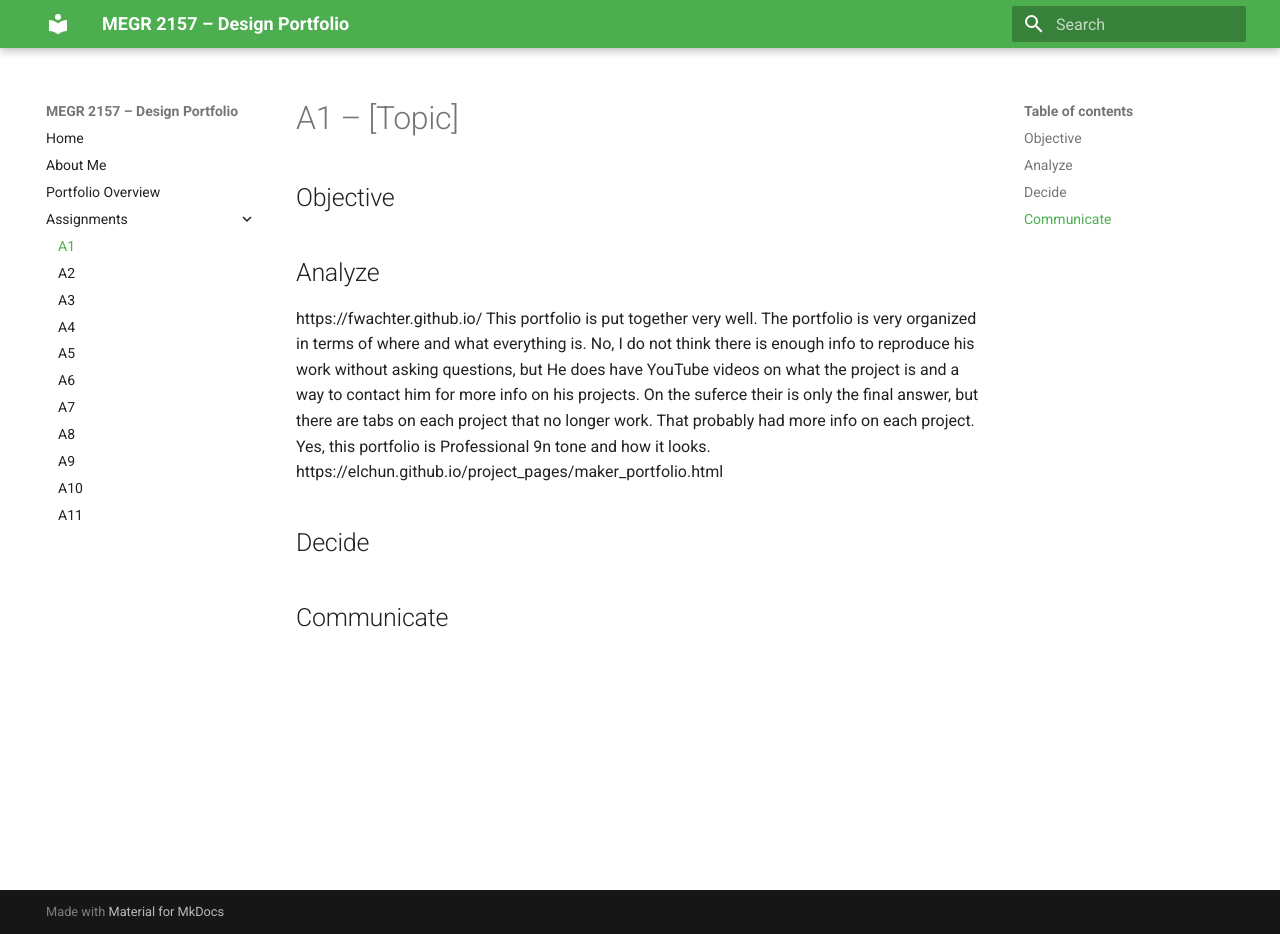
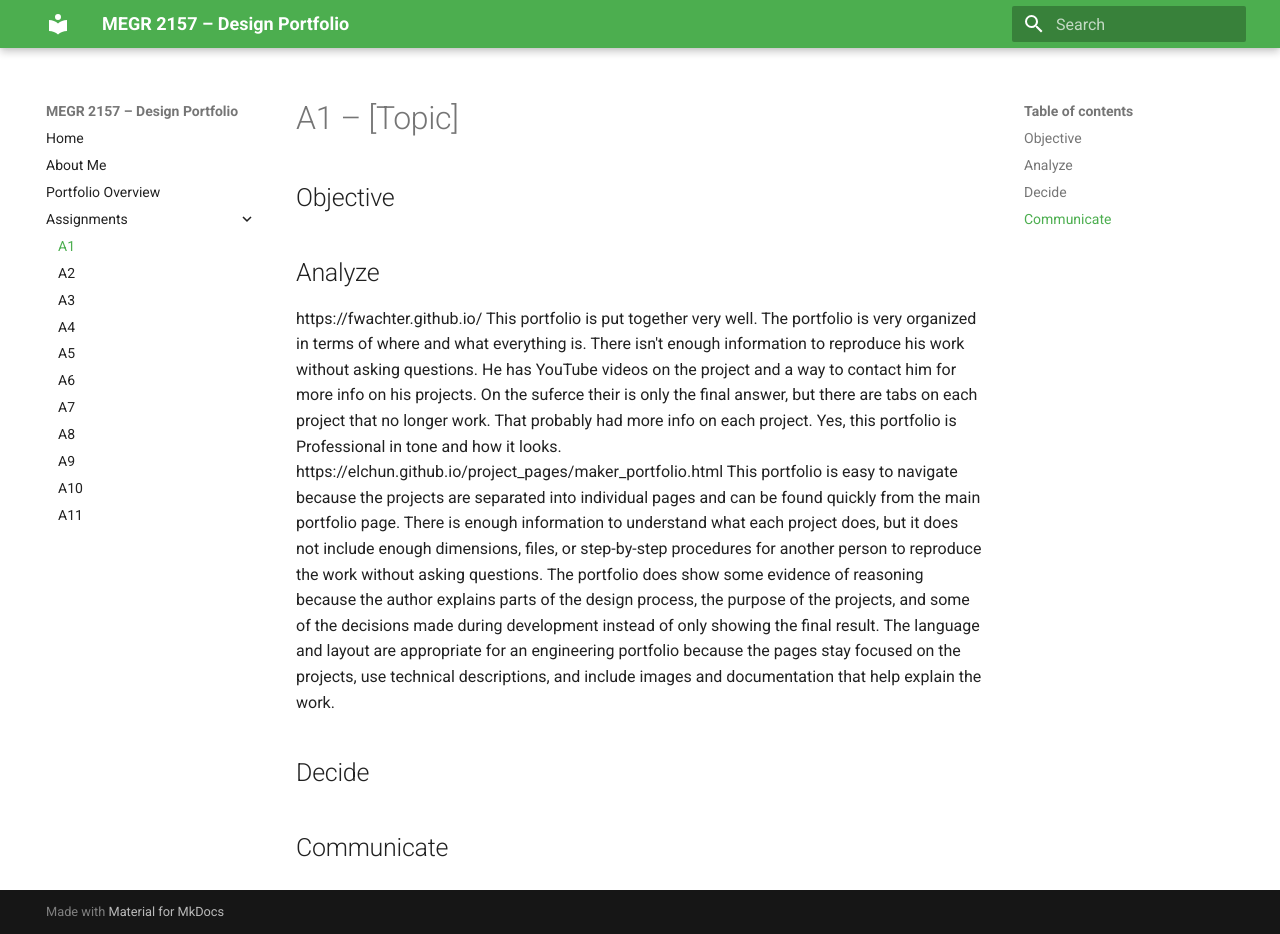
Before and after one commit to Agraha74/megr2157-portfolio, an MkDocs documentation site: the page built from docs/assignments/A01/index.md, in a window 1280 px wide and 934 px high. Built offline with MkDocs 1.6.1 and Material for MkDocs 9.7.7, drawn with Linux system fonts in a browser that asks for light colours.

Commit message:
Revise analysis section for clarity and grammar
Corrected grammar and improved clarity in the analysis section. Added details about navigation and project explanation.

```diff
--- a/docs/assignments/A01/index.md
+++ b/docs/assignments/A01/index.md
@@ -3,9 +3,9 @@
 ## Objective
 ## Analyze
 https://fwachter.github.io/
-This portfolio is put together very well. The portfolio is very organized in terms of where and what everything is. No, I do not think there is enough info to reproduce his work without asking questions, but He does have YouTube videos on what the project is and a way to contact him for more info on his projects. On the suferce their is only the final answer, but there are tabs on each project that no longer work. That probably had more info on each project. Yes, this portfolio is Professional 9n tone and how it looks.
+This portfolio is put together very well. The portfolio is very organized in terms of where and what everything is. There isn't enough information to reproduce his work without asking questions. He has YouTube videos on the project and a way to contact him for more info on his projects. On the suferce their is only the final answer, but there are tabs on each project that no longer work. That probably had more info on each project. Yes, this portfolio is Professional in tone and how it looks.
 https://elchun.github.io/project_pages/maker_portfolio.html
-
+This portfolio is easy to navigate because the projects are separated into individual pages and can be found quickly from the main portfolio page. There is enough information to understand what each project does, but it does not include enough dimensions, files, or step-by-step procedures for another person to reproduce the work without asking questions. The portfolio does show some evidence of reasoning because the author explains parts of the design process, the purpose of the projects, and some of the decisions made during development instead of only showing the final result. The language and layout are appropriate for an engineering portfolio because the pages stay focused on the projects, use technical descriptions, and include images and documentation that help explain the work.
 
 
 ## Decide
```
